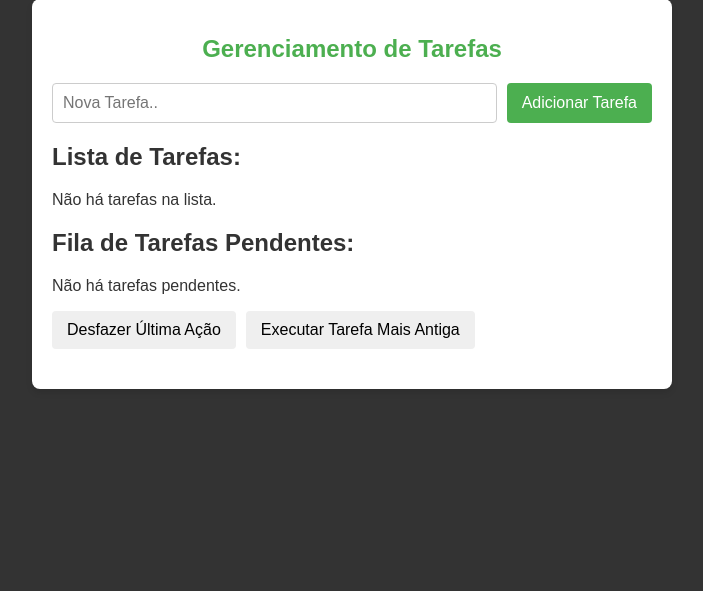
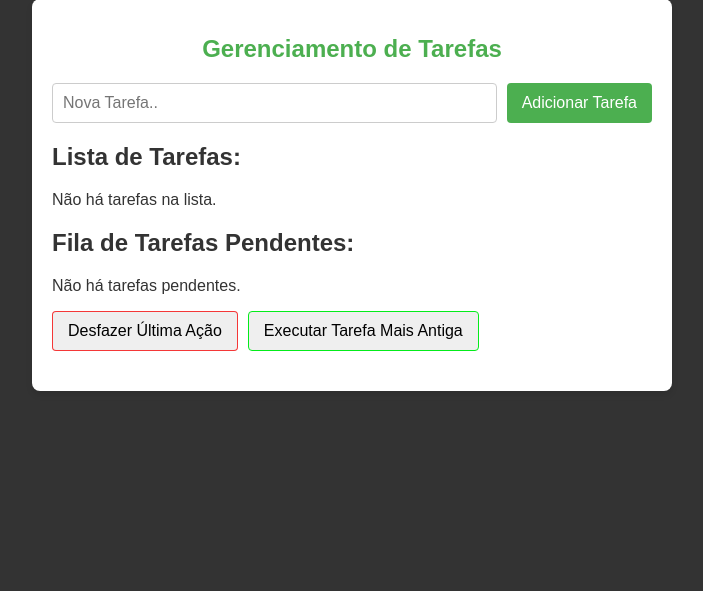
Before and after one commit to harlem0x/projeto-logico, a PHP site: page / in a window 1280 px wide. Shown: the part 39-630 px from the top of the page, without its empty margins (288-991 px from the left). Run offline with PHP 8.4, Linux system fonts and the light colour scheme; some web fonts are replaced.

Commit message:
cores do botes

```diff
--- a/css/novo.css
+++ b/css/novo.css
@@ -35,7 +35,7 @@ form {
 input[type="text"] {
     flex: 1;
     padding: 10px;
-    border: 1px solid #ccc;
+    border: 1px solid #cccccc;
     border-radius: 4px;
     font-size: 16px;
 }
@@ -124,8 +124,9 @@ ul li button:hover {
     height: 100px;
 }
 
-
-
-.verde{
-    background-color: #45a049;
+.desfazerbtn{
+    border: 1px solid rgba(246, 8, 8, 0.793);
 }
+.executarbtn{
+    border: 1px solid rgb(3, 236, 26);
+}
```
